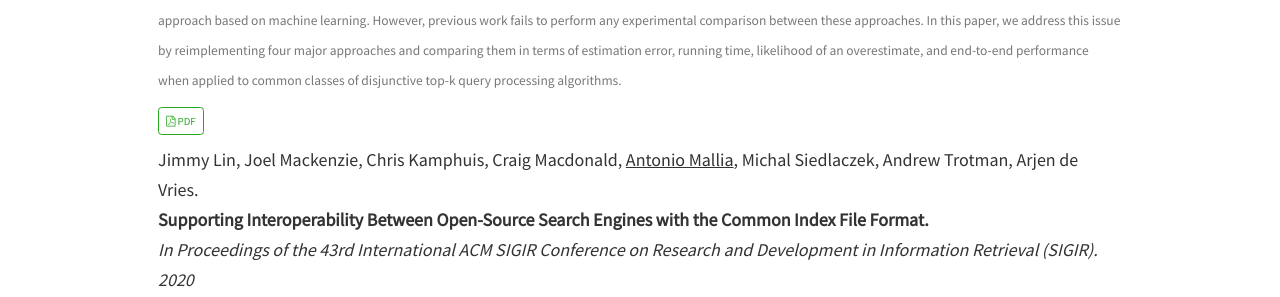
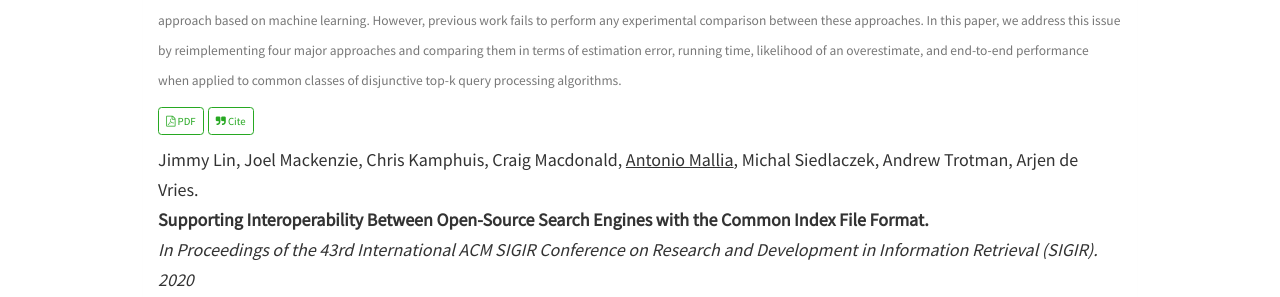
Before and after one commit to amallia/amallia.github.io, a Jekyll site: the page built from research.html, in a window 1280 px wide and 900 px high. Shown: the part 335-632 px from the top of the window. Built offline with Jekyll 4.4.1, drawn with Linux system fonts in a browser that asks for light colours; nearby versions of some CDN libraries.

Commit message:
Update research.html

```diff
--- a/research.html
+++ b/research.html
@@ -13,7 +13,7 @@ title: Antonio Mallia's Blog
             <p> <small><u>Abstract</u>:
 In the top-k threshold estimation problem, given a query q, the goal is to estimate the score of the result at rank k. A good estimate of this score can result in significant performance improvements for several query processing scenarios, including selective search, index tiering, and widely used disjunctive query processing algorithms such as MaxScore, WAND, and BMW. Several approaches have been proposed, including parametric approaches, methods using random sampling, and a recent approach based on machine learning. However, previous work fails to perform any experimental comparison between these approaches. In this paper, we address this issue by reimplementing four major approaches and comparing them in terms of estimation error, running time, likelihood of an overestimate, and end-to-end performance when applied to common classes of disjunctive top-k query processing algorithms.</small></p>
             <a class="btn btn-outline-primary btn-sm" href="{{ site.url }}/uploads/CIKM20.pdf" target="_blank" rel="noopener"><i class="fa fa-file-pdf-o" aria-hidden="true"></i> PDF</a>
-<!--             <a class="btn btn-outline-primary btn-sm js-cite-modal" data-filename="/uploads/CIKM20.bib"><i class="fa fa-quote-right"></i> Cite</a> -->
+            <a class="btn btn-outline-primary btn-sm js-cite-modal" data-filename="/uploads/CIKM20.bib"><i class="fa fa-quote-right"></i> Cite</a>
     </h5>
     <h5>
             <span class="paper-authors">Jimmy Lin, Joel Mackenzie, Chris Kamphuis, Craig Macdonald, <u>Antonio Mallia</u>, Michal Siedlaczek, Andrew Trotman, Arjen de Vries.</span>
```
